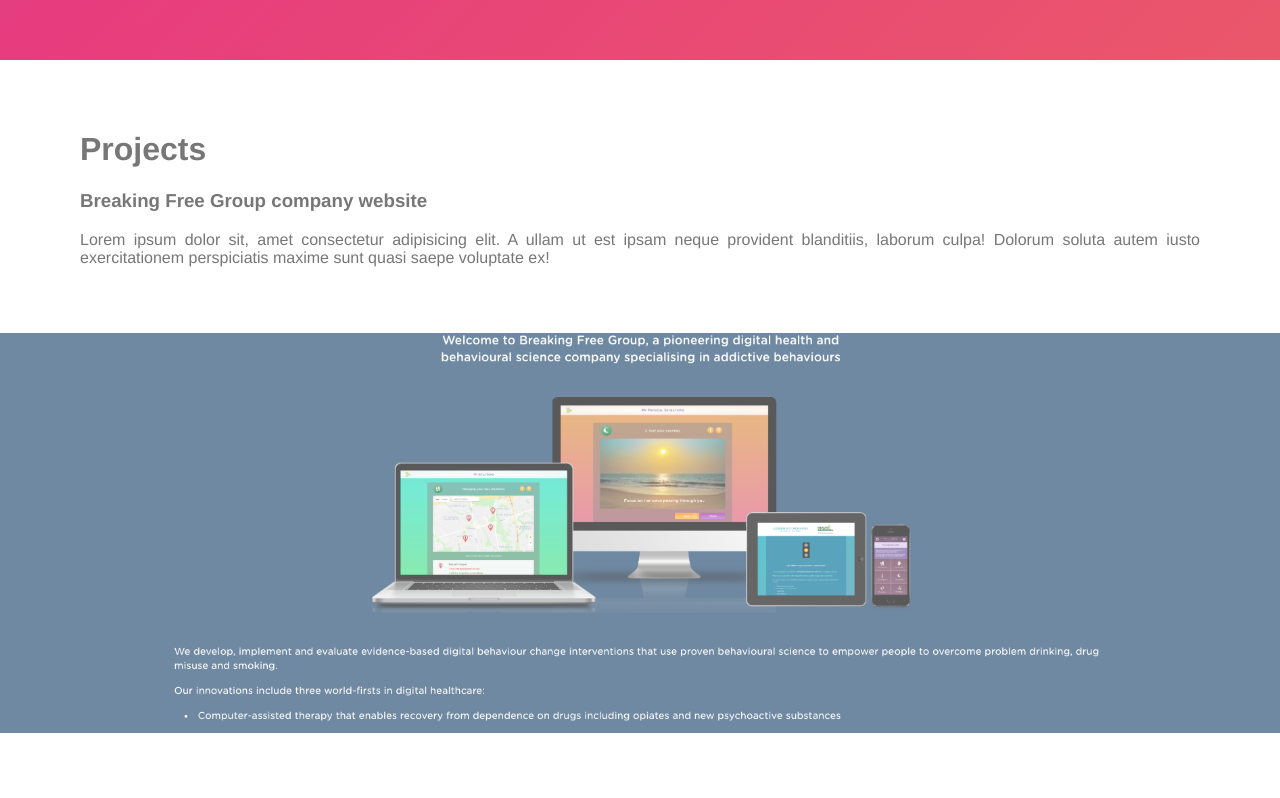
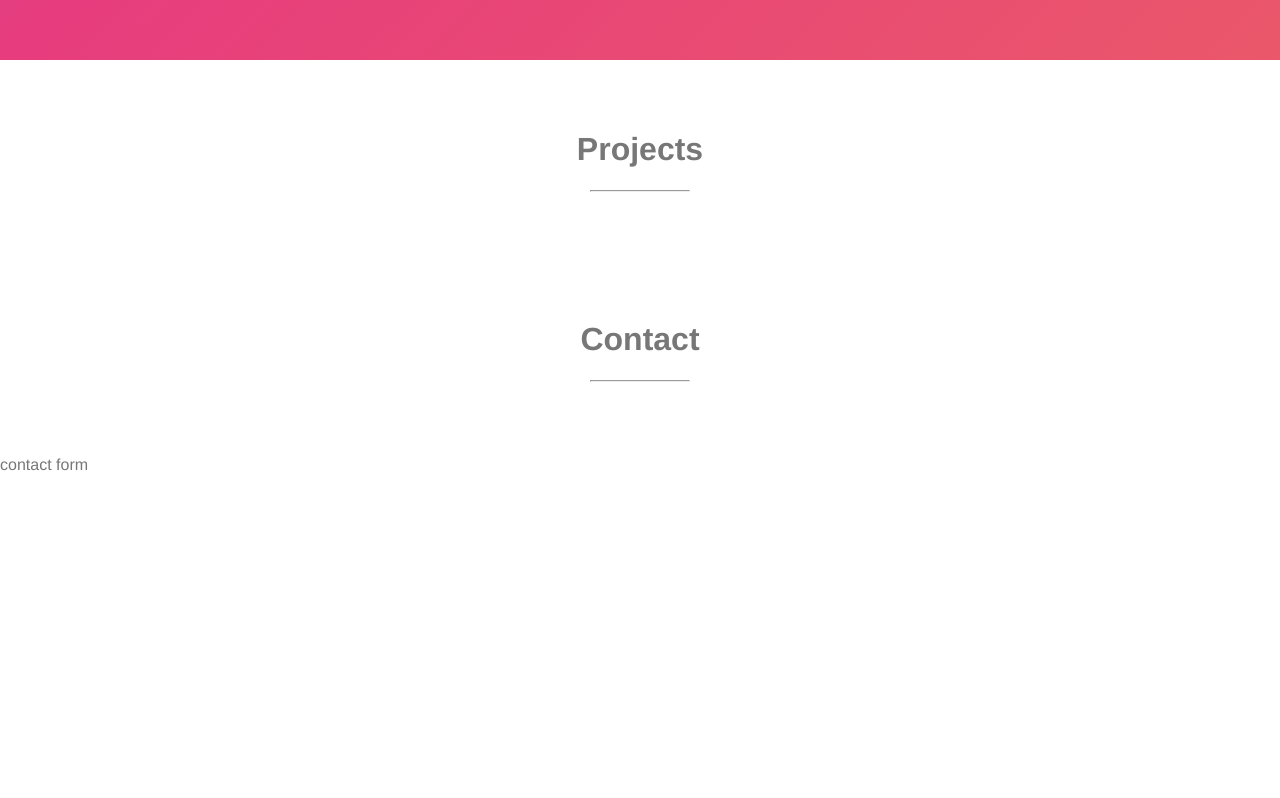
Before and after one commit to gouldie/portfolio-old, a plain HTML site: page index.html in a window 1280 px wide. Shown: the part 740-1538 px from the top of the page. Drawn offline with Linux system fonts and the light colour scheme.

Commit message:
section header

```diff
--- a/index.html
+++ b/index.html
@@ -25,6 +25,10 @@
     <div class='projects'>
       <div class='text'>
         <h1>Projects</h1>
+        <hr />
+      </div>
+
+      <!-- <div class='text'>
         <h3>Breaking Free Group company website</h3>
         <p>Lorem ipsum dolor sit, amet consectetur adipisicing elit. A ullam ut
           est ipsam neque provident blanditiis, laborum culpa! Dolorum soluta
@@ -52,12 +56,13 @@
           voluptate ex!</p>
       </div>
 
-      <div class='bg-img bg-img-3'></div>
+      <div class='bg-img bg-img-3'></div> -->
     </div>
 
     <div class='contact'>
       <div class='text'>
         <h1>Contact</h1>
+        <hr />
       </div>
 
 
@@ -65,7 +70,8 @@
         <p>contact form</p>
       </div>
     </div>
-    <script src="https://cdn.jsdelivr.net/npm/simple-parallax-js@5.0.2/dist/simpleParallax.min.js"></script>
+    <script
+      src="https://cdn.jsdelivr.net/npm/simple-parallax-js@5.0.2/dist/simpleParallax.min.js"></script>
     <script>
       document.querySelector('.projects-button').addEventListener('click', function() {
         document.querySelector('.projects').scrollIntoView({ behavior: 'smooth' })
--- a/public/css/main.css
+++ b/public/css/main.css
@@ -130,6 +130,14 @@
   text-align: justify;
 }
 
+.text h1 {
+  text-align: center;
+}
+
+.text hr {
+  width: 100px;
+}
+
 .caption {
  text-align: center;
  position: absolute;
```
